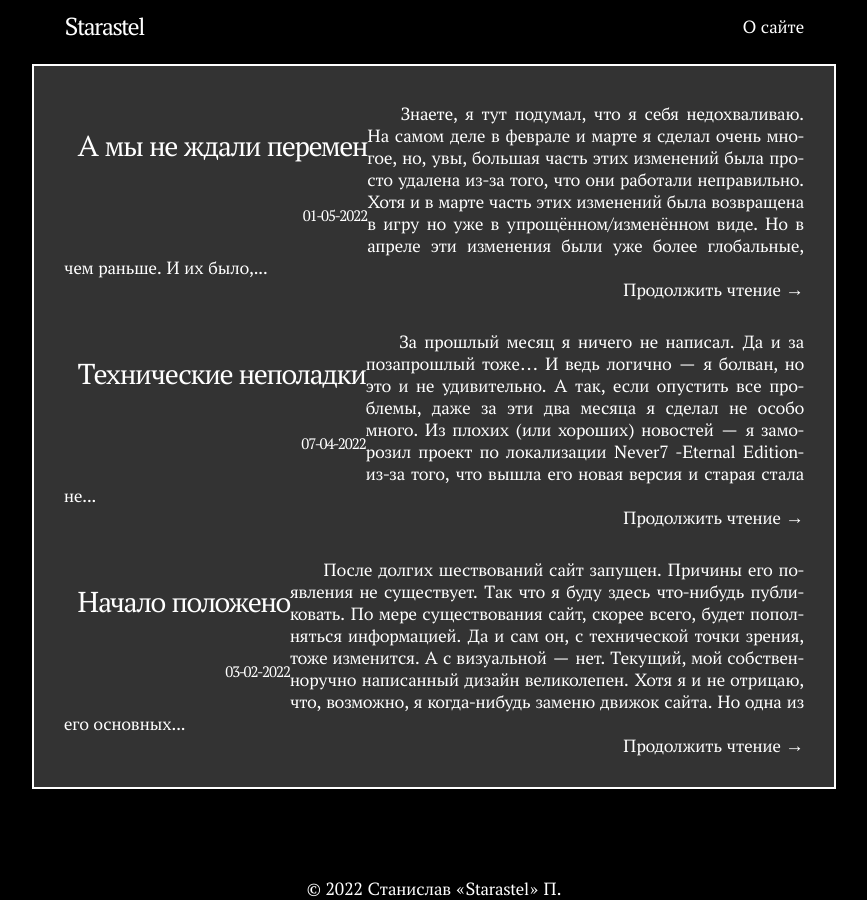
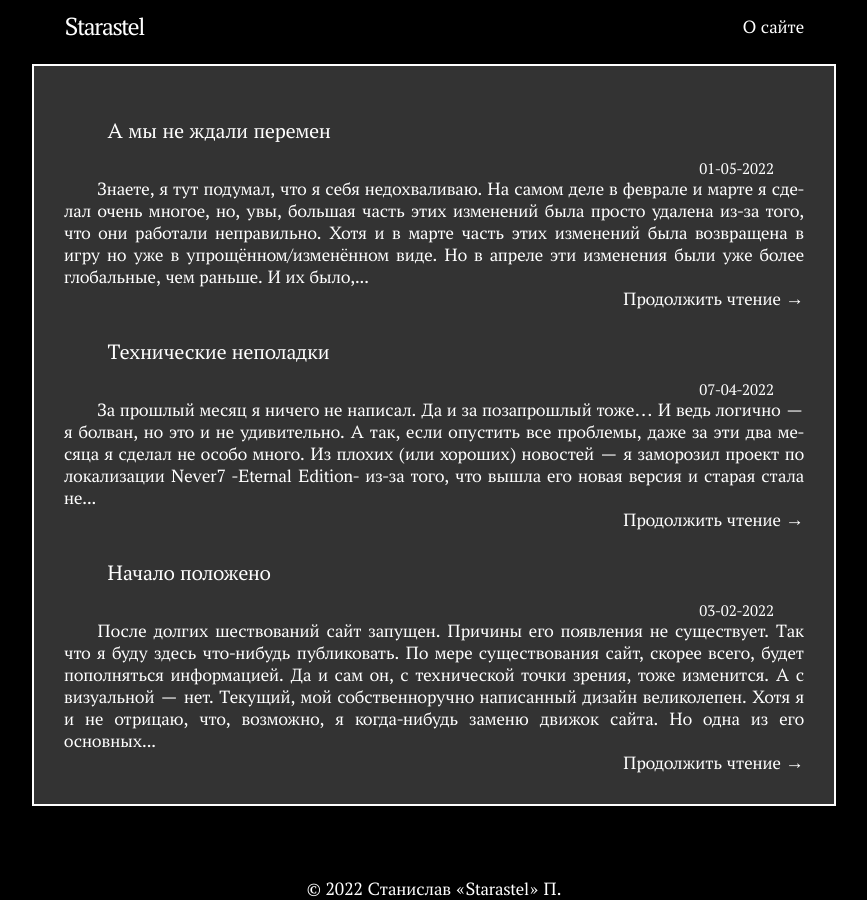
Before and after one commit to Starastel/stStarastel, a Jekyll site: the page built from index.html, in a window 1280 px wide. Shown: the whole page, without its empty margins (206-1073 px from the left). Built offline with Jekyll 4.4.1, drawn with Linux system fonts in a browser that asks for light colours; the list of posts is cut into pages by our own code.

Commit message:
Update home.html

```diff
--- a/_layouts/home.html
+++ b/_layouts/home.html
@@ -12,7 +12,7 @@ layout: default
 	<ul class="post-list">
 	  {%- for post in paginator.posts -%}
 		<li>
-			<div class="site-title">
+			<div class="wrapper">
 			<h3><a href="{{ post.url }}">{{ post.title }}</a></h3>
 			{%- assign date_format = site.date_format | default: "%d-%m-%Y" -%}
 			<font size="3pt"><p style="text-align:right;">{{ post.date | date: date_format }}</p></font>
```
